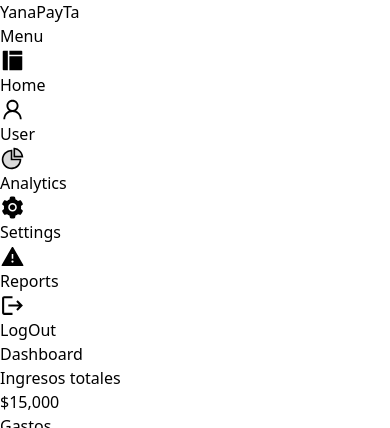
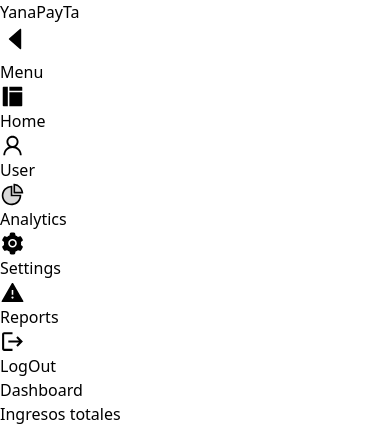
Before and after one commit to DeyCasGuerrero/dashboard-react, a React (Vite) app: page / in a window 390 px wide. Shown: the top 428 px of the page. Built offline with nearby package versions, Linux system fonts and the light colour scheme.

Commit message:
responsive page

```diff
--- a/src/components/DashBoard.tsx
+++ b/src/components/DashBoard.tsx
@@ -5,13 +5,13 @@ import { motion } from "framer-motion"
 
 const ComponentDashBoard = () => {
     return (
-        <div className="w-full overflow-hidden">
+        <div className="w-full overflow-hidden ml-3">
             <div className="flex-grow p-6">
                 <header className="mb-8">
                     <h1 className="text-4xl font-bold text-gray-500">Dashboard</h1>
                 </header>
 
-                <div className="grid grid-cols-1 md:grid-cols-2 lg:grid-cols-3 gap-6 p-4">
+                <div className="grid grid-cols-1 xl lg:grid-cols-3 gap-6 p-4">
                     <div className="p-6 bg-white rounded-3xl shadow-lg flex flex-row min-w-60 ">
                         <div className=" w-1/2">
                             <h2 className="text-xl font-bold mb-4">Ingresos totales</h2>
@@ -55,8 +55,8 @@ const ComponentDashBoard = () => {
                         </div>
                     </motion.div>
 
-                    <div className=" lg:col-span-3 grid grid-cols-3  w-full gap-4 ">
-                        <div className="lg:col-span-2 h-96 bg-white flex flex-col items-center shadow-xl p-8 rounded-3xl overflow-y-auto">
+                    <div className="lg:col-span-3 grid grid-cols-1  w-full gap-4  ">
+                        <div className="max-lg:col-span-1 lg:col-span-2 h-96 bg-white flex flex-col items-center shadow-xl p-8 rounded-3xl overflow-y-auto">
                             <div className="flex flex-col w-full h-full p-4 space-y-4">
                                 <div className="flex items-start">
                                     <img src="https://pnghive.com/core/images/full/chat-gpt-logo-png-1680405922.png" alt="Avatar" className="rounded-full h-8 w-8 mr-2" />
--- a/src/components/UsuarioSection.tsx
+++ b/src/components/UsuarioSection.tsx
@@ -2,7 +2,7 @@ import ComponentCards from "./common/Card";
 
 const UserSectionComponent = () => {
     return (
-        <section className="h-screen w-1/3 flex flex-col p-4">
+        <section className="h-screen w-1/3 flex flex-col p-4 max-xl:w-full">
             <ComponentCards></ComponentCards>
             <div className="mt-4">
                 <h1 className="font-bold text-2xl  p-4">Tasks</h1>
--- a/src/components/common/ChatBox.tsx
+++ b/src/components/common/ChatBox.tsx
@@ -1,7 +1,5 @@
 const ChatBox = () => {
     return (
-
-
         <form className="p-6 rounded-md ">
             <div className="flex items-center border border-gray-300 rounded-md">
                 <input
@@ -11,8 +9,6 @@ const ChatBox = () => {
                 />
             </div>
         </form>
-
-
     )
 }
 
--- a/src/components/common/Navbar.tsx
+++ b/src/components/common/Navbar.tsx
@@ -1,19 +1,38 @@
-import { AiFillLayout, AiOutlineUser, AiFillSetting, AiFillWarning, AiTwotonePieChart } from 'react-icons/ai';
+import { AiFillLayout, AiOutlineUser, AiFillSetting, AiFillWarning, AiTwotonePieChart, AiFillCaretLeft, AiFillCaretRight } from 'react-icons/ai';
 import { Link } from 'react-router-dom';
 import { MdLogout } from 'react-icons/md';
 import { motion } from "framer-motion"
+import { useState } from 'react';
 
 const NavBar = () => {
+
+    const [isClick, setIsClick] = useState<boolean>(true);
+
+
+    const handleClick = () => {
+        setIsClick(!isClick)
+    }
+
     return (
-        <nav className="p-4 h-screen text-gray-500 min-w-60  flex flex-col justify-between ">
-            <div className="mb-4 rounded-full">
+
+        <>
+            {isClick ? (
+                <nav className=" max-xl:bg-blue-50 max-xl:rounded-xl max-xl:shadow-xl max-xl:absolute p-4 h-screen text-gray-500 min-w-60 w-60 max-xl:items-center flex flex-col justify-between ">
+
+                    <div className="mb-4 rounded-full flex items-center">
                         <h1 className="text-2xl font-bold text-center p-2">
                             <span className='text-red-600'>Y</span>
                             <span className='text-green-500'>a</span>
                             <span className='text-orange-500'>n</span>
                             <span className='text-purple-600'>a</span>
                             PayTa
+
                         </h1>
+                        <div className='xl:hidden'>
+                            <button onClick={handleClick}>
+                                <AiFillCaretLeft size={30} />
+                            </button>
+                        </div>
                     </div>
 
                     <motion.aside
@@ -24,9 +43,9 @@ const NavBar = () => {
                             ease: [0, 0.71, 0.2, 1.01],
                         }}
 
-                className=" bg-white z-10 flex-grow overflow-auto h-full flex flex-col items-center rounded-2xl shadow-xl">
+                        className="max-xl:w-56 bg-white z-10  h-full flex flex-col items-center rounded-2xl shadow-xl">
                         <h1 className="text-xl font-bold text-center mb-6 mt-4">Menu</h1>
-                <div className="text-base font-bold flex flex-col  gap-14 h-full items-start px-4 py-6 rounded-lg ">
+                        <div className=" text-base font-bold flex flex-col  gap-14 h-full items-start px-4 py-6 rounded-lg ">
 
                             <Link to={"/"} className="hover:text-blue-500 transform hover:translate-x-5 transition-transform duration-300 flex items-center">
                                 <span className="group flex items-center flex-row">
@@ -63,7 +82,7 @@ const NavBar = () => {
                                 </span>
                             </Link>
 
-                    <div className="mt-auto">
+                            <div className="mt-auto flex ">
                                 <Link to={""} className="hover:text-blue-500 transform hover:scale-110 transition-transform duration-300  flex items-center">
                                     <span className="group flex items-center flex-row">
                                         <MdLogout className="text-gray-500 group-hover:text-blue-500" size={25} />
@@ -76,6 +95,17 @@ const NavBar = () => {
 
                     </motion.aside>
                 </nav>
+
+            ) : (
+                <nav className='hidden max-xl:min-h-screen max-xl:bg-slate-300 max-xl:flex max-xl:items-center max-xl:fixed'>
+                    <button onClick={handleClick}>
+                        <AiFillCaretRight size={30} />
+                    </button>
+                </nav>
+            )}
+
+        </>
+
     )
 }
 
--- a/src/pages/Page.tsx
+++ b/src/pages/Page.tsx
@@ -5,9 +5,11 @@ import NavBar from "../components/common/Navbar";
 const PageDashBoard = () => {
 
     return (
-        <main className="bg-blue-50 min-h-screen flex items-start justify-between ">
+        <main className="bg-blue-50 min-h-screen max-xl:flex-col  flex items-start justify-between ">
+
             <NavBar />
             <ComponentDashBoard />
+
             <UserSectionComponent/>
         </main>
     )
```
Lines whose indentation alone changed are shown as unchanged.
